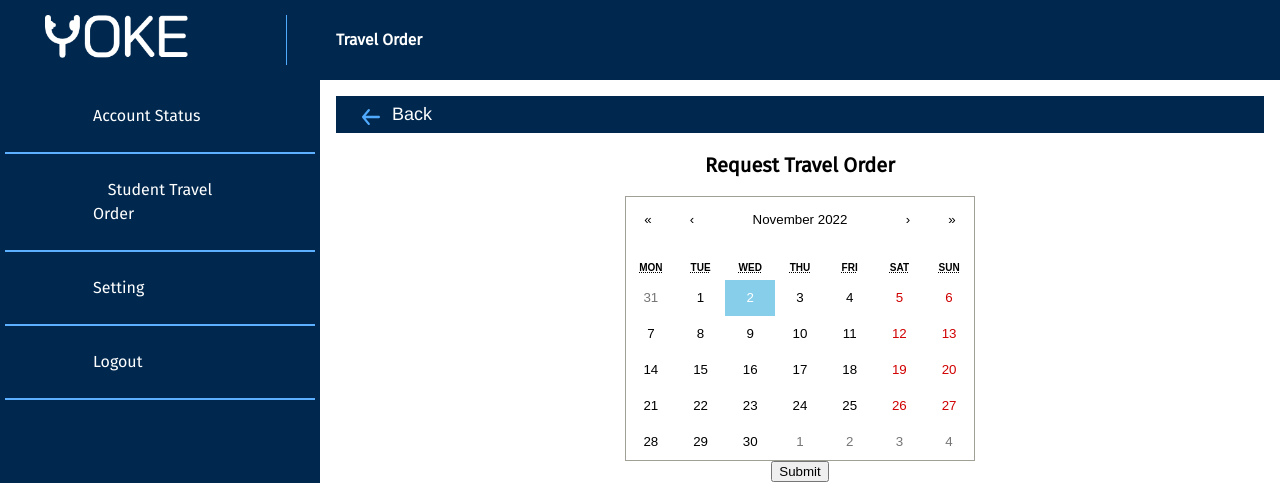
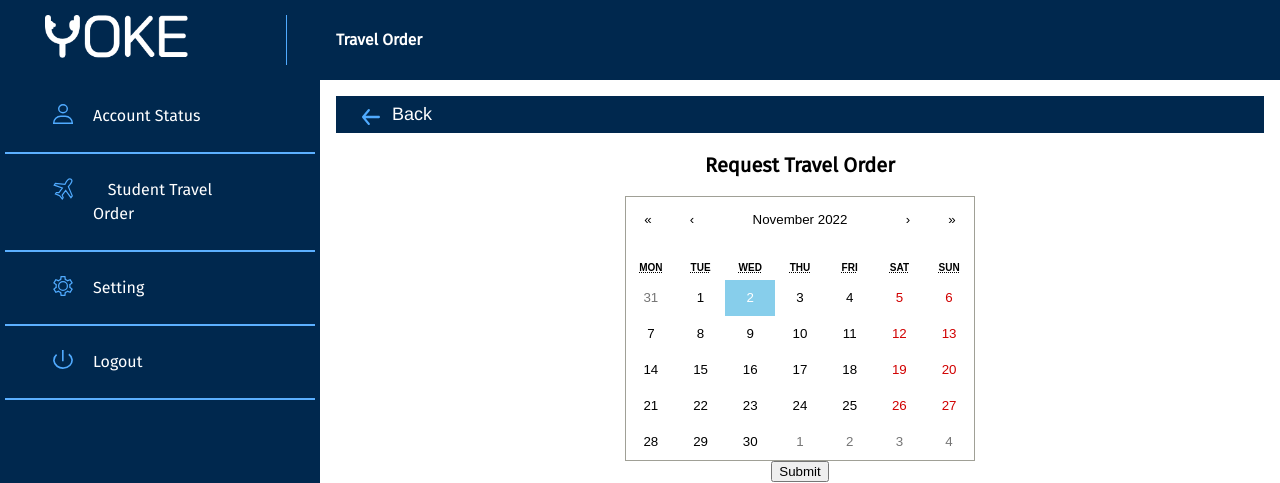
Before and after one commit to adilsaju/yoke, a React (Create React App) app in the folder client/: page /request in a window 1280 px wide. Shown: the top 483 px of the page. Built offline with nearby package versions, Linux system fonts and the light colour scheme; a web font is replaced by a local one.

Commit message:
icons and hover effect added

```diff
--- a/client/src/components/Navbar/SideMenu.jsx
+++ b/client/src/components/Navbar/SideMenu.jsx
@@ -7,22 +7,29 @@ const SideMenu = () => {
     <div className='Nav-menu'>
   <nav>
       <ul>
-      <Link to="/student-account-status">
-      <li>
-          Account Status
-        </li></Link>
+        <Link to="/student-account-status">
+          <li className='studentAcct'>
+            Account Status
+          </li>
+        </Link>
 
-        <Link to="/student-travel-order"> <li>
-          Student Travel Order
-        </li></Link>
+        <Link to="/student-travel-order">
+          <li className="travelOrder">
+            Student Travel Order
+          </li>
+        </Link>
 
-        <Link to="/settingStudent"> <li>
-        Setting
-        </li></Link>
+        <Link to="/settingStudent">
+          <li className='settings'>
+          Setting
+          </li>
+        </Link>
 
-        <Link to="/logout"> <li>
-        Logout
-        </li></Link>
+        <Link to="/logout">
+          <li className='logout'>
+          Logout
+          </li>
+        </Link>
 
       </ul>
       </nav>
--- a/client/src/components/Navbar/sideMenu.css
+++ b/client/src/components/Navbar/sideMenu.css
@@ -60,6 +60,10 @@ nav ul li{
     background-image: url(../images/logoutBtn.svg);
 }
 
+.studentAcct {
+    background-image: url(../images/acctStatus.svg);
+}
+
 /*** HOVER - CHANGE ICON ***/
 nav li:hover{
     background-color: #5cb0ff;
@@ -97,6 +101,10 @@ nav li:hover{
     background-image: url(../images/logoutDrk.svg);
 }
 
+.studentAcct:hover {
+    background-image: url(../images/acctStatusDrk.svg);
+}
+
 .countInd {
     background-color: #FEC326;
     border: none;
@@ -109,3 +117,7 @@ nav li:hover{
     align-items: center;
     align-content: center;
 }
+
+.studentMenu .travelOrder {
+    padding-right: 1rem;
+}
```
